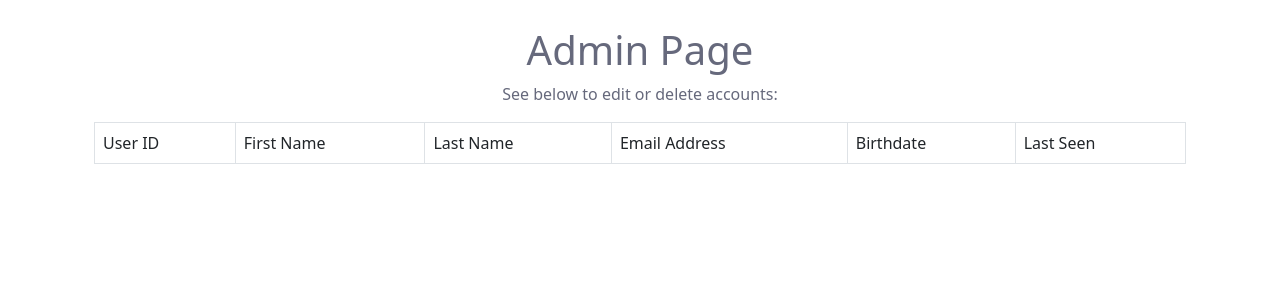
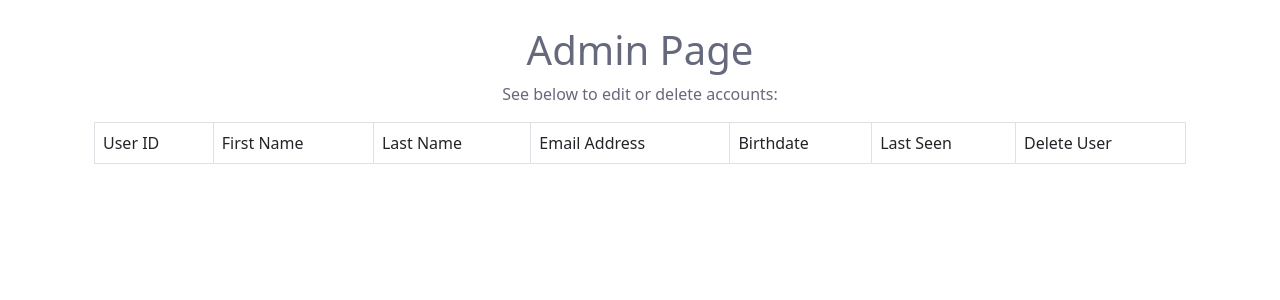
Before and after one commit to ellyrose/dissertation, a Flask app: template app/templates/admin.html in a window 1280 px wide. Shown: the part 106-406 px from the top of the page. Run offline with Flask 2, Linux system fonts and the light colour scheme; the template is opened without the code that fills it, so the values that code supplies are empty.

Commit message:
label added to delete user column in admin page

```diff
--- a/app/templates/admin.html
+++ b/app/templates/admin.html
@@ -21,6 +21,7 @@
             <td>Email Address</td>
             <td>Birthdate</td>
             <td>Last Seen</td>
+            <td>Delete User</td>
         </tr>
         {% for user in all_users %}
             <tr>
@@ -35,10 +36,6 @@
         {% endfor %}
     </table>
 
-
-
-
-
 </div>
 
 {% endblock %}
```
